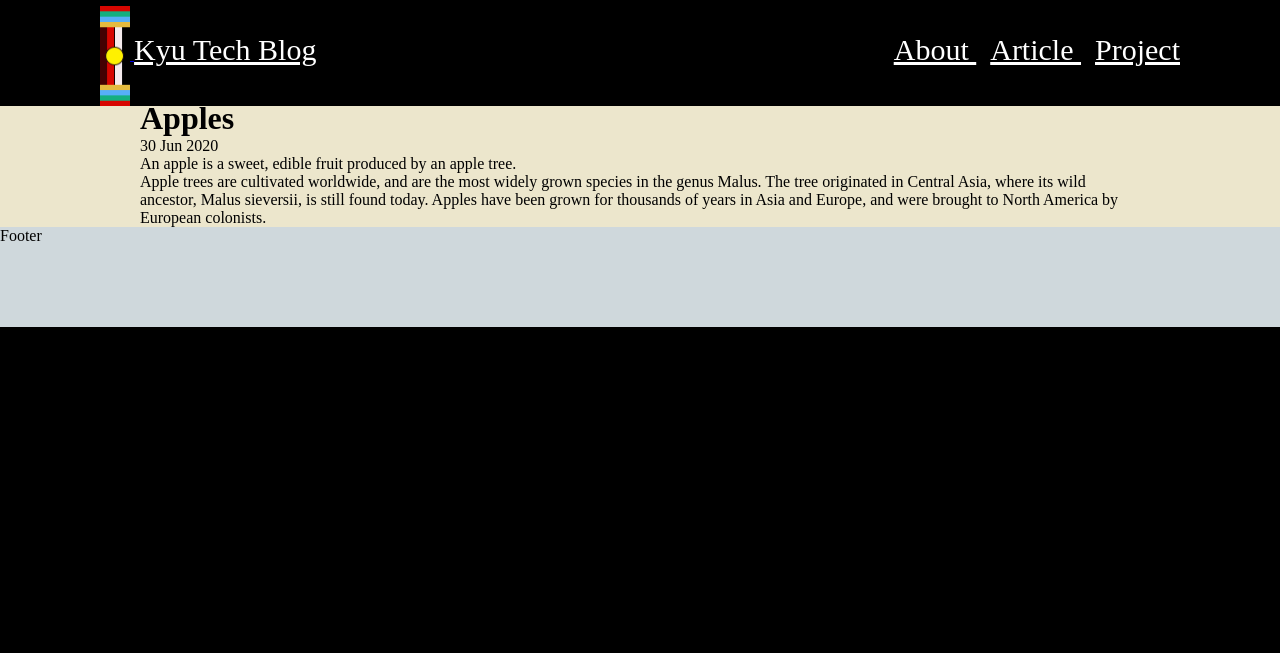
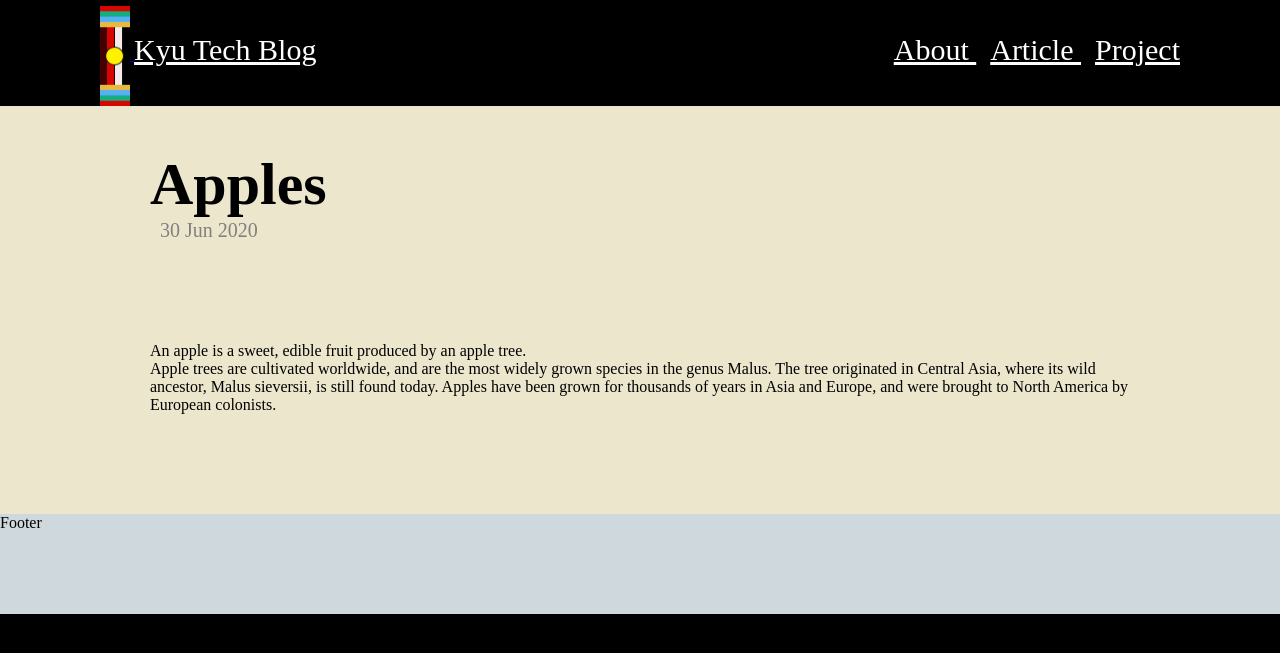
Before and after one commit to J-Kyu/J-Kyu.github.io, a Jekyll site: the page built from _posts/2020-06-30-apples.md, in a window 1280 px wide. Shown: the top 653 px of the page. Built offline with Jekyll 4.4.1, drawn with Linux system fonts in a browser that asks for light colours.

Commit message:
post 수정

```diff
--- a/_config.yml
+++ b/_config.yml
@@ -3,6 +3,8 @@ title:   Kyu Tech Blog
 collections:
   projects:
     output: true
+
+markdown: kramdown
 
 logo:             images/logo.png # logo visible in the topbar
 thumbnail:             images/bg.jpg # logo visible in the topbar
--- a/_layouts/post.html
+++ b/_layouts/post.html
@@ -1,8 +1,15 @@
 ---
 layout: default
 ---
-<h1>{{ page.title }}</h1>
+<div class = "post-container">
 
+  <div class = "post-title">
+    <h1>
+      {{ page.title }}
+    </h1>
+  </div>
+
+  <div class = "post-head-data">
     <p>
       {{ page.date | date_to_string }}
       {% assign author = site.authors | where: 'short_name', page.author | first %}
@@ -10,5 +17,11 @@ layout: default
         - <a href="{{ author.url }}">{{ author.name }}</a>
       {% endif %}
     </p>
+  </div>
 
+  <div class = "post-content">
     {{ content }}
+  </div>
+
+
+</div>
--- /dev/null
+++ b/_sass/post.scss
@@ -0,0 +1,23 @@
+
+
+
+.post-container{
+    margin-top: 50px;
+    margin-left: 10px;
+    margin-right: 10px;
+    margin-bottom: 100px;
+
+    .post-title{
+        font-size: 30px;;
+    }
+    .post-head-data{
+        font-size: 20px;
+        color: gray;
+        margin-left: 10px;
+        margin-bottom: 100px;
+    }
+
+    .post-content{
+
+    }
+}
--- a/assets/css/styles.scss
+++ b/assets/css/styles.scss
@@ -4,4 +4,5 @@
 @import "header";
 @import "postBox";
 @import "footer";
-@import "articleTitle"
+@import "articleTitle";
+@import "post";
```
Also changed, not shown: 9 other files. Lines whose indentation alone changed are shown as unchanged.
